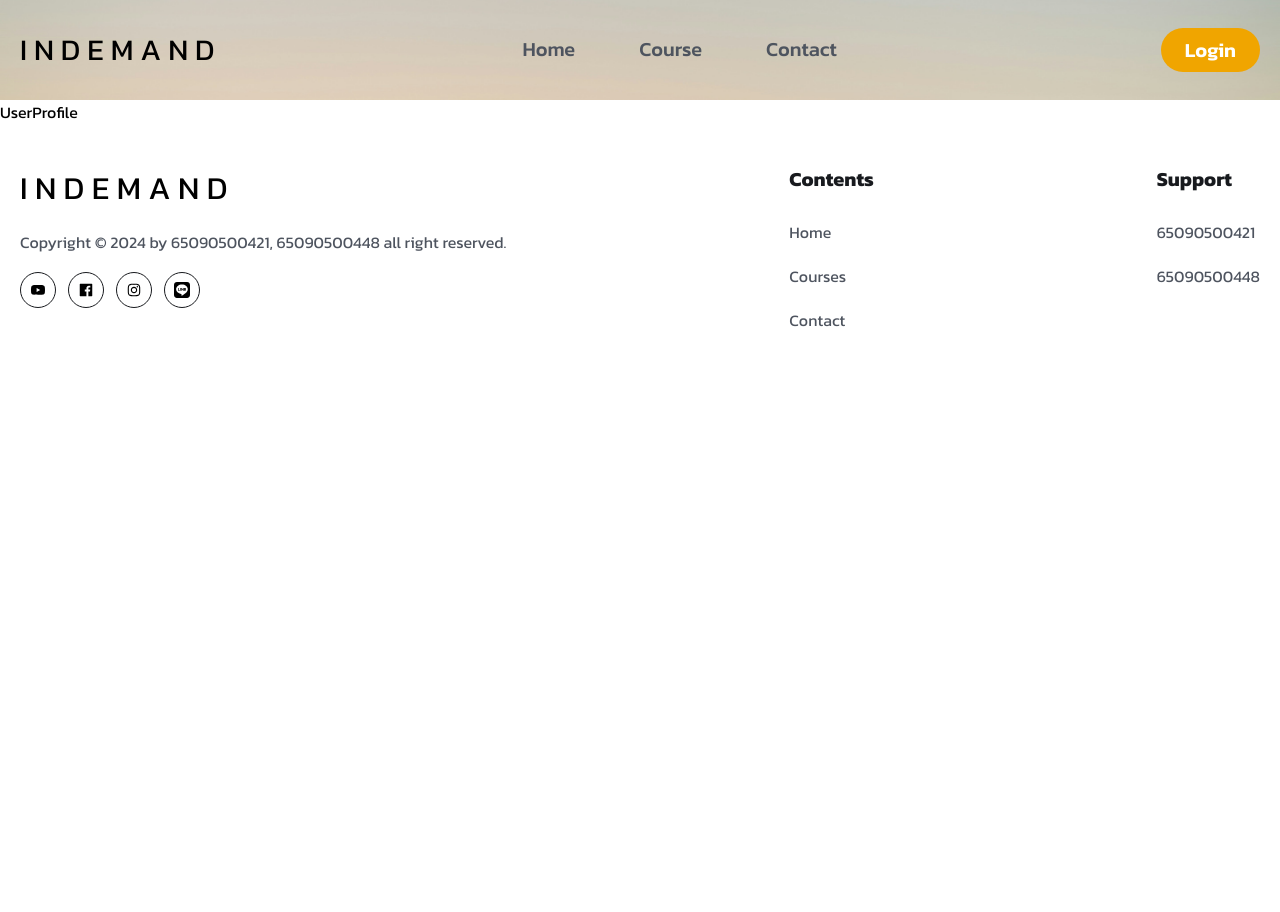
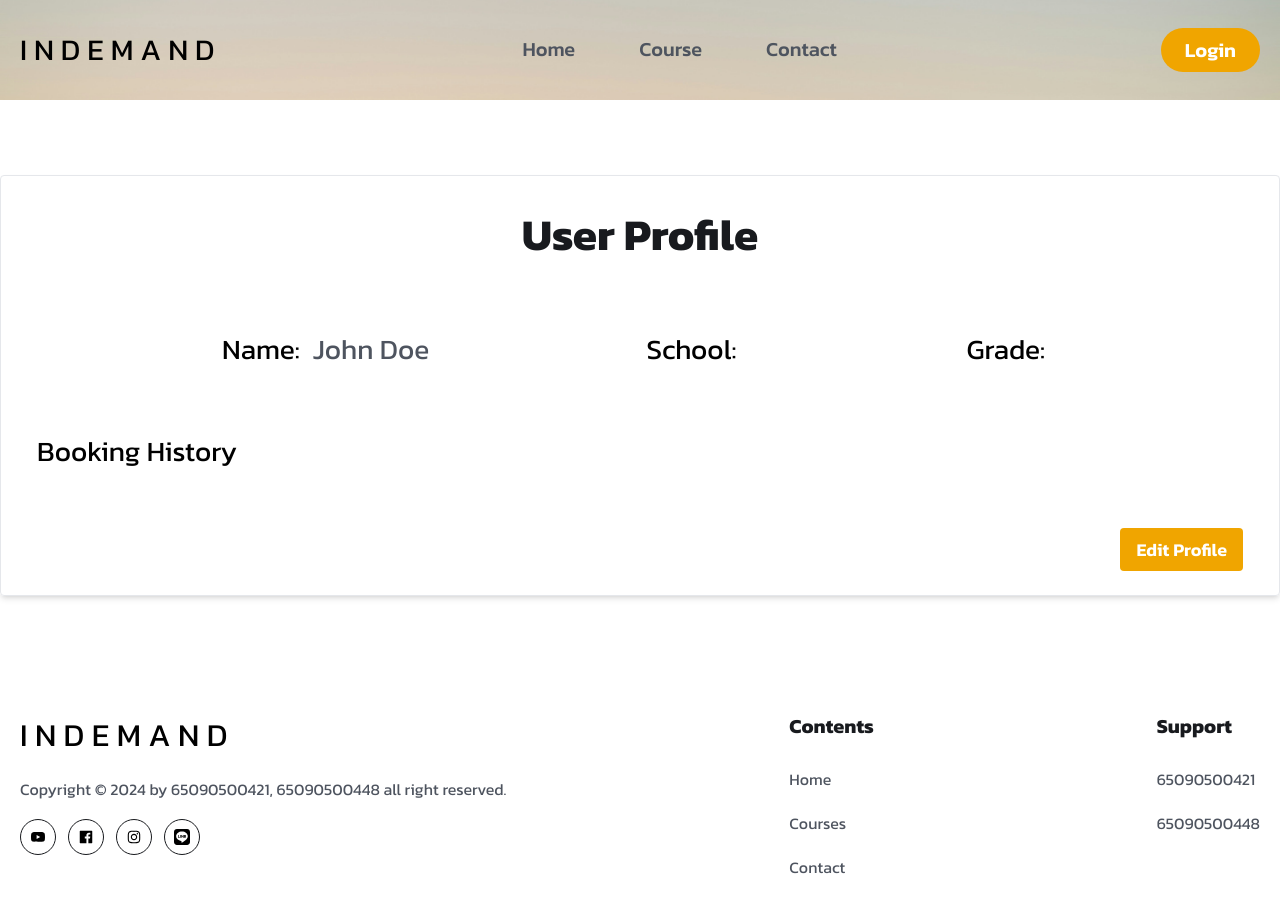
Before and after one commit to phuparu/indemand, a React (Vite) app in the folder Frontend/: page /user/profile in a window 1280 px wide. Shown: the top 912 px of the page. Before the commit the page ends 800 px from the top, so only its background shows below. Built offline with nearby package versions, Linux system fonts and the light colour scheme.

Commit message:
Update UserProfile.jsx

```diff
--- a/Frontend/src/pages/profile/UserProfile.jsx
+++ b/Frontend/src/pages/profile/UserProfile.jsx
@@ -1,7 +1,112 @@
-import React from "react";
+import React, { useState, useEffect } from "react";
+import { users } from "../../assets/data/mockuser";
 
 const UserProfile = () => {
-  return <div>UserProfile</div>;
+  const [isEditing, setIsEditing] = useState(false);
+  const [profileData, setProfileData] = useState({
+    fullname: "",
+    school: "",
+    grade: "",
+  });
+
+  useEffect(() => {
+    const user = users[0];
+    setProfileData({
+      fullname: user.fullname,
+      school: "",
+      grade: "",
+    });
+  }, []);
+
+  const toggleEditMode = () => {
+    setIsEditing(!isEditing);
+  };
+
+  const handleInputChange = (e) => {
+    const { name, value } = e.target;
+    setProfileData({ ...profileData, [name]: value });
+  };
+
+  const handleSave = () => {
+    console.log("Profile data saved:", profileData);
+    setIsEditing(false);
+  };
+
+  return (
+    <section>
+      <div className="container shadow-md border-[1px] rounded">
+        <h1 className="heading mx-auto text-center my-8">User Profile</h1>
+        <div
+          className="text__para text-[28px] mx-4 my-8 flex flex-row gap-4
+        text-center justify-evenly min-w-screen-md"
+        >
+          <div className="my-6 px-4 py-4 flex">
+            <label className="block text-black">Name: &nbsp;</label>
+            {isEditing ? (
+              <input
+                type="text"
+                name="fullname"
+                value={profileData.fullname}
+                onChange={handleInputChange}
+                className="form__input mt-1 w-full mx-4"
+              />
+            ) : (
+              <span>{profileData.fullname}</span>
+            )}
+          </div>
+          <div className="my-6 px-4 py-4 flex">
+            <label className="block text-black">School: &nbsp;</label>
+            {isEditing ? (
+              <input
+                type="text"
+                name="school"
+                value={profileData.school}
+                onChange={handleInputChange}
+                className="form__input mt-1 w-full mx-4"
+              />
+            ) : (
+              <span>{profileData.school}</span>
+            )}
+          </div>
+          <div className="my-6 px-4 py-4 flex">
+            <label className="block text-black">Grade: &nbsp;</label>
+            {isEditing ? (
+              <input
+                type="text"
+                name="grade"
+                value={profileData.grade}
+                onChange={handleInputChange}
+                className="form__input mt-1 w-full mx-4"
+              />
+            ) : (
+              <span>{profileData.grade}</span>
+            )}
+          </div>
+        </div>
+        <div className="text__para text-[28px] mx-4 my-6 flex-row gap-4 text-black">
+          Booking History
+        </div>
+
+        <div className="flex justify-end mx-4 my-6">
+          {isEditing ? (
+            <button
+              onClick={handleSave}
+              className="btn rounded bg-primaryColor text-white text-[18px] px-4 py-2"
+            >
+              Save
+            </button>
+          ) : (
+            <button
+              onClick={toggleEditMode}
+              className="btn rounded bg-primaryColor text-white text-[18px] px-4 py-2"
+            >
+              Edit Profile
+            </button>
+          )}
+        </div>
+      </div>
+    </section>
+  );
 };
 
 export default UserProfile;
```
